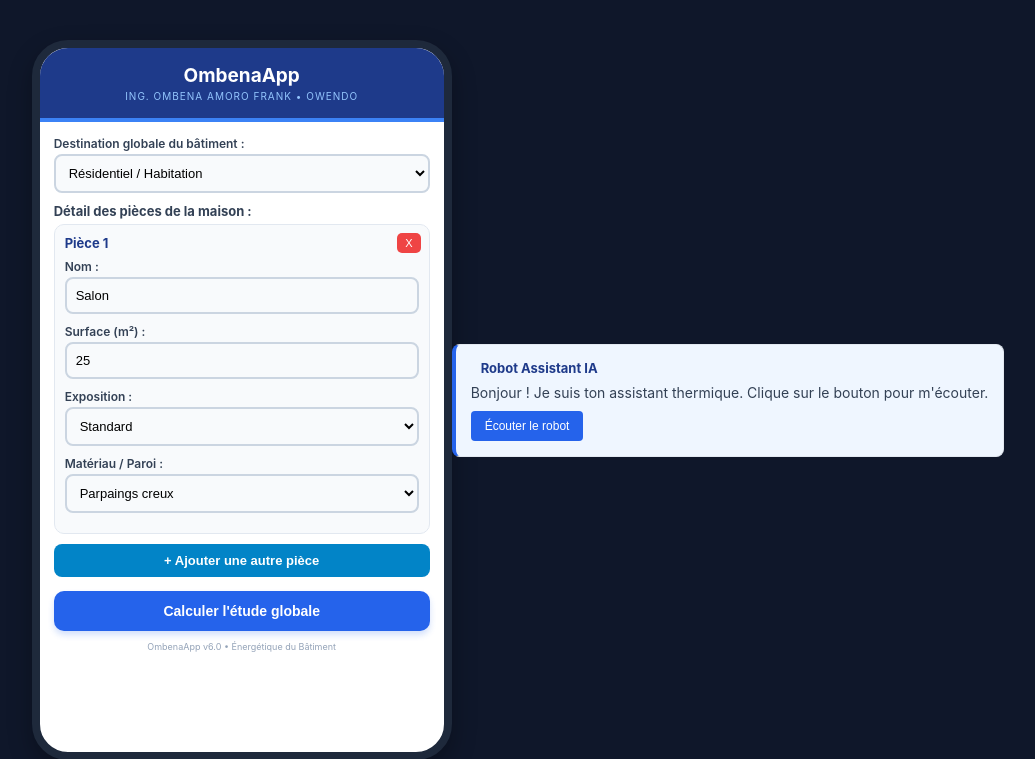
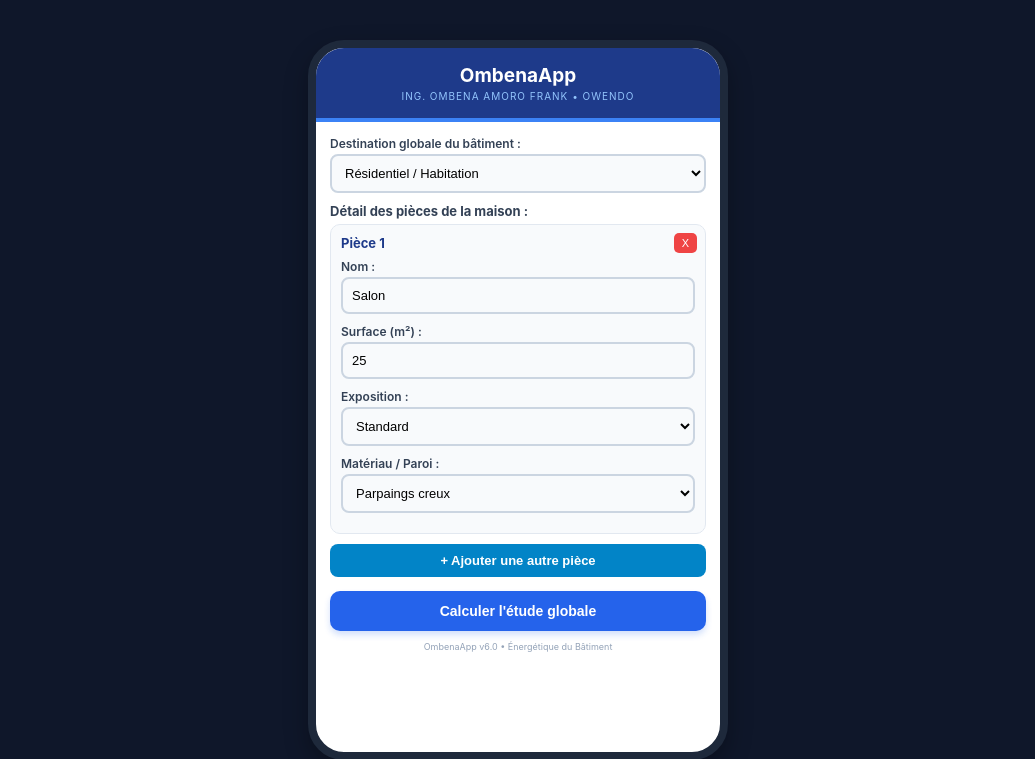
Before and after one commit to franknosterss-gif/ombenaapp, a Flask app: page / in a window 1280 px wide. Shown: the top 759 px of the page, without its empty margins (122-1157 px from the left). Run offline with Flask 3, Linux system fonts and the light colour scheme.

Commit message:
Retour à la version propre sur une seule page

```diff
--- a/templates/index.html
+++ b/templates/index.html
@@ -366,19 +366,3 @@ function supprimerPiece(btn) {
 
 </body>
 </html>
-<!-- Bloc Assistant Robot IA -->
-<div class="piece-card" style="background: #eff6ff; border-left: 4px solid #2563eb; margin: 15px 0; padding: 15px; border-radius: 8px;">
-    <div style="display: flex; align-items: center; margin-bottom: 8px;">
-        <i class="fas fa-robot" style="font-size: 24px; color: #2563eb; margin-right: 10px;"></i>
-        <h4 style="margin: 0; color: #1e3a8a;">Robot Assistant IA</h4>
-    </div>
-    <p id="robot-message" style="margin: 0; font-size: 14px; color: #334155;">
-        Bonjour ! Je suis ton assistant thermique. Clique sur le bouton pour m'écouter.
-    </p>
-    <button onclick="robot.dire('Bonjour Ombena, les déperditions de ton bâtiment sont analysées avec succès.')" style="margin-top: 10px; background: #2563eb; color: white; border: none; padding: 8px 14px; border-radius: 4px; font-size: 12px; cursor: pointer;">
-        <i class="fas fa-volume-up"></i> Écouter le robot
-    </button>
-</div>
-
-<!-- Lien vers ton fichier séparé robot.js -->
-<script src="{{ url_for('static', filename='robot.js') }}"></script>
```
